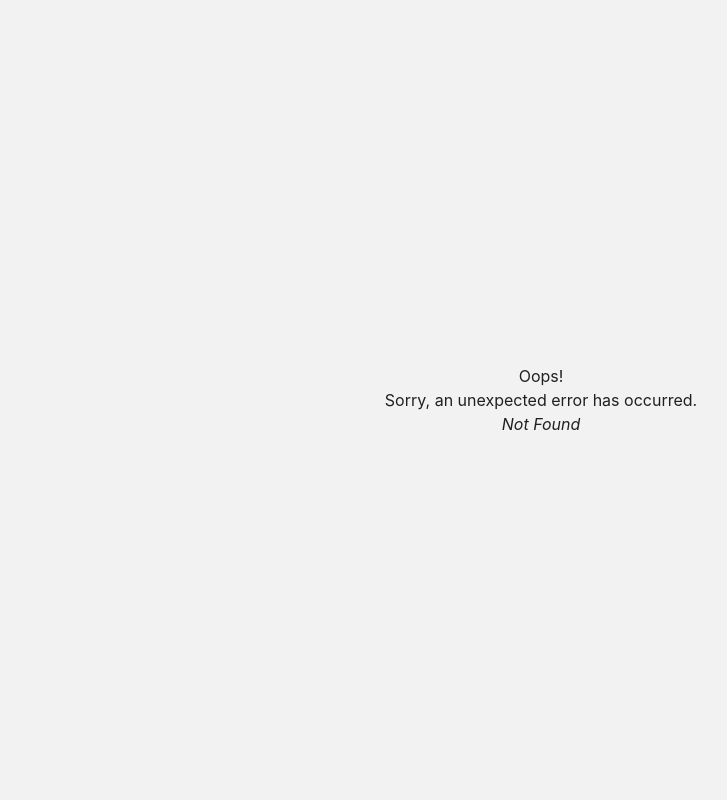
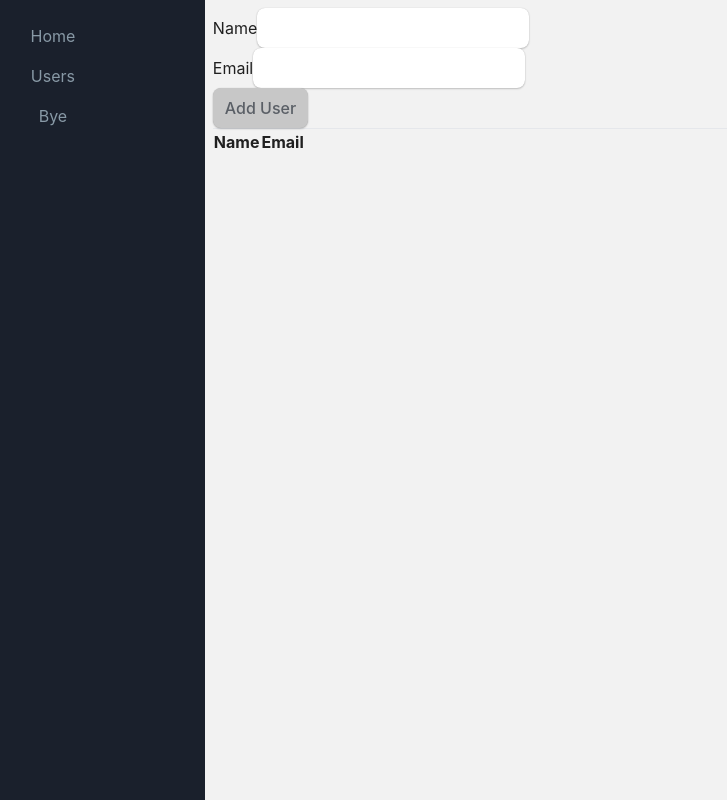
Before and after one commit to AlexisCast/my-dashboard-react, a React (Create React App) app: page /users in a window 1280 px wide. Before the commit this address had no page. Shown: the whole page, without its empty margins (99-826 px from the left). Built offline with nearby package versions, Linux system fonts and the light colour scheme.

Commit message:
implement sideBar

```diff
--- a/package.json
+++ b/package.json
@@ -8,6 +8,7 @@
     "@testing-library/user-event": "^13.5.0",
     "react": "^18.3.1",
     "react-dom": "^18.3.1",
+    "react-router-dom": "^6.23.1",
     "react-scripts": "5.0.1",
     "web-vitals": "^2.1.4"
   },
--- a/src/App.jsx
+++ b/src/App.jsx
@@ -1,16 +1,30 @@
 import { createBrowserRouter, RouterProvider } from 'react-router-dom';
 
-import { Error } from './routes/root/Error';
+import { Error } from './routes/root/Error/Error';
+import Users from './routes/User/Users';
+import { RootLayout } from './routes/root/Root/Root';
 
 const router = createBrowserRouter([
   {
     path: '/',
     errorElement: <Error />,
+    element: <RootLayout />,
+    children: [
+      {
+        index: true,
         element: (
           <div>
             <h1 className="bg-sky-700 px-4 py-2 text-white hover:bg-sky-800 sm:px-8 sm:py-3">
               Hello world!
             </h1>
+          </div>
+        )
+      },
+      {
+        path: 'users',
+        element: (
+          <div>
+            <Users />
           </div>
         )
       },
@@ -24,6 +38,8 @@ const router = createBrowserRouter([
           </div>
         )
       }
+    ]
+  }
 ]);
 
 function App() {
--- /dev/null
+++ b/src/Components/SideBar/SideBar.jsx
@@ -0,0 +1,16 @@
+import { Link } from 'react-router-dom';
+import styles from './SideBar.module.css';
+
+const SideBar = () => {
+  return (
+    <div className={styles.sideBar}>
+      <nav className={styles.nav}>
+        <Link to="/">Home</Link>
+        <Link to="/users">Users</Link>
+        <Link to="/bye">Bye</Link>
+      </nav>
+    </div>
+  );
+};
+
+export default SideBar;
--- /dev/null
+++ b/src/Components/SideBar/SideBar.module.css
@@ -0,0 +1,25 @@
+.sideBar {
+  width: 400px;
+  background-color: #1a202c;
+  min-height: 100vh;
+  color: #8899a6;
+  width: 400px;
+  left: 0;
+  overflow-y: scroll;
+}
+
+.nav {
+  display: flex;
+  flex-direction: column;
+  padding: 1rem;
+}
+
+.nav a {
+  flex-grow: 1;
+  margin: 0.5rem 0;
+  text-align: center;
+}
+
+.nav a:hover {
+  background-color: #0d1016;
+}
--- a/src/index.css
+++ b/src/index.css
@@ -15,11 +15,13 @@
   text-rendering: optimizeLegibility;
   -webkit-font-smoothing: antialiased;
   -moz-osx-font-smoothing: grayscale;
+
+  ---color-white: white;
 }
 
 #root {
   width: 100vw;
-  text-align: center;
+  /* text-align: center; */
   height: 100vh;
 }
 
@@ -30,11 +32,32 @@ body {
   -webkit-font-smoothing: antialiased;
   -moz-osx-font-smoothing: grayscale;
 
-  margin: 0;
+  /* line-height: 1.5; */
   display: flex;
-  place-items: center;
+  /* place-items: center; */
   min-width: 320px;
   min-height: 100vh;
+}
+
+textarea,
+input,
+button {
+  font-size: 1rem;
+  /* font-family: inherit; */
+  border: none;
+  border-radius: 8px;
+  padding: 0.5rem 0.75rem;
+  box-shadow:
+    0 0px 1px hsla(0, 0%, 0%, 0.2),
+    0 1px 2px hsla(0, 0%, 0%, 0.2);
+  background-color: white;
+  line-height: 1.5;
+  margin: 0;
+}
+button {
+  color: #5a5f66;
+  font-weight: 500;
+  background-color: #c7c7c7;
 }
 
 code {
--- /dev/null
+++ b/src/routes/User/UserForm.jsx
@@ -0,0 +1,30 @@
+import { useState } from 'react';
+
+const UserForm = ({ onUserAdd }) => {
+  const [name, setName] = useState('');
+  const [email, setEmail] = useState('');
+
+  const handleSubmit = (e) => {
+    e.preventDefault();
+
+    onUserAdd({ name, email });
+    setName('');
+    setEmail('');
+  };
+
+  return (
+    <form onSubmit={handleSubmit}>
+      <div>
+        <label>Name</label>
+        <input value={name} onChange={(e) => setName(e.target.value)} />
+      </div>
+      <div>
+        <label>Email</label>
+        <input value={email} onChange={(e) => setEmail(e.target.value)} />
+      </div>
+      <button>Add User</button>
+    </form>
+  );
+};
+
+export default UserForm;
--- /dev/null
+++ b/src/routes/User/UserList.jsx
@@ -0,0 +1,23 @@
+const UserList = ({ users }) => {
+  const renderedUsers = users.map((user) => {
+    return (
+      <tr key={user.name}>
+        <td>{user.name}</td>
+        <td>{user.email}</td>
+      </tr>
+    );
+  });
+  return (
+    <table>
+      <thead>
+        <tr>
+          <th>Name</th>
+          <th>Email</th>
+        </tr>
+      </thead>
+      <tbody>{renderedUsers}</tbody>
+    </table>
+  );
+};
+
+export default UserList;
--- /dev/null
+++ b/src/routes/User/Users.jsx
@@ -0,0 +1,21 @@
+import { useState } from 'react';
+import UserForm from './UserForm';
+import UserList from './UserList';
+
+const Users = () => {
+  const [users, setUsers] = useState([]);
+
+  const onUserAdd = (user) => {
+    setUsers([...users, user]);
+  };
+
+  return (
+    <div>
+      <UserForm onUserAdd={onUserAdd} />
+      <hr />
+      <UserList users={users} />
+    </div>
+  );
+};
+
+export default Users;
--- a/src/routes/root/Error.jsx
+++ b/src/routes/root/Error/Error.jsx
@@ -7,7 +7,7 @@ export const Error = () => {
   console.error(error);
 
   return (
-    <div className={styles.error_page}>
+    <div className={styles.errorPage}>
       <h1>Oops!</h1>
       <p>Sorry, an unexpected error has occurred.</p>
       <p>
--- a/src/routes/root/Error.module.css
+++ b/src/routes/root/Error/Error.module.css
@@ -1,4 +1,4 @@
-.error_page {
+.errorPage {
   display: flex;
   flex-direction: column;
   align-items: center;
--- /dev/null
+++ b/src/routes/root/Root/Root.jsx
@@ -0,0 +1,18 @@
+import { Outlet } from 'react-router-dom';
+
+import SideBar from '../../../Components/SideBar/SideBar';
+
+import styles from './Root.module.css';
+
+export const RootLayout = () => {
+  return (
+    <div className={styles.rootLayout}>
+      <div className={styles.container}>
+        <SideBar />
+        <main className={styles.main}>
+          <Outlet />
+        </main>
+      </div>
+    </div>
+  );
+};
--- /dev/null
+++ b/src/routes/root/Root/Root.module.css
@@ -0,0 +1,12 @@
+.rootLayout {
+}
+
+.container {
+  display: flex;
+  align-items: stretch;
+}
+
+.main {
+  width: 100%;
+  padding: 0.5rem;
+}
```
Also changed, not shown: 1 other file (tests, documents, lock files or other folders). Lines whose indentation alone changed are shown as unchanged.
